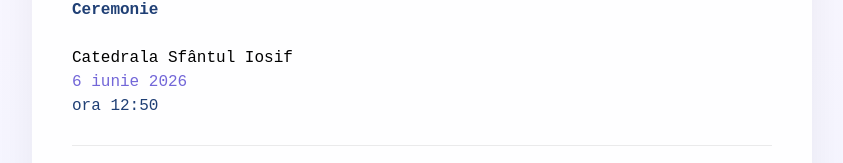
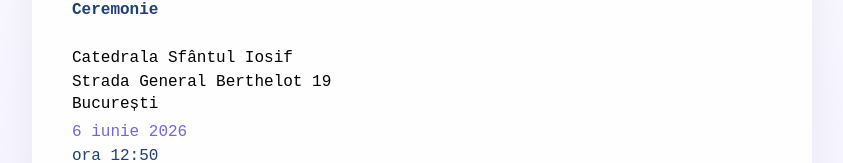
Before and after one commit to andreiana007/wed-invitation, a Next.js app: page /detalii in a window 1280 px wide. Shown: the part 199-362 px from the top of the page, without its empty margins (218-1061 px from the left). Built offline with nearby package versions, Linux system fonts and the light colour scheme.

Commit message:
Refactor ceremony details layout in page.js
Updated the formatting and structure of the ceremony details section.

```diff
--- a/app/detalii/page.js
+++ b/app/detalii/page.js
@@ -38,6 +38,14 @@ export default function Detalii() {
 
 <div style={{ marginBottom: "6px" }}>
   Catedrala Sfântul Iosif
+</div>
+
+<div style={{ marginBottom: "4px" }}>
+  Strada General Berthelot 19
+</div>
+
+<div style={{ marginBottom: "10px" }}>
+  București
 </div>
 
 <div style={{ marginBottom: "6px", color: "#7266d8" }}>
```
Lines whose indentation alone changed are shown as unchanged.
